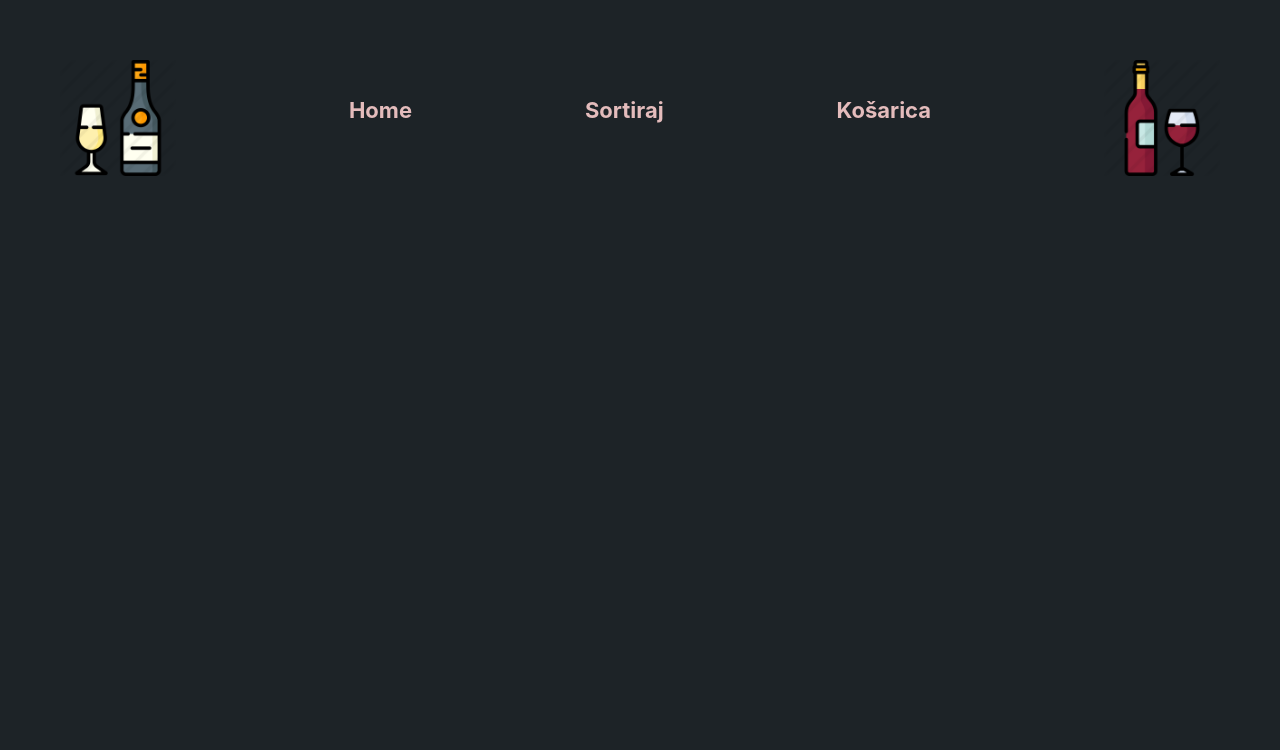
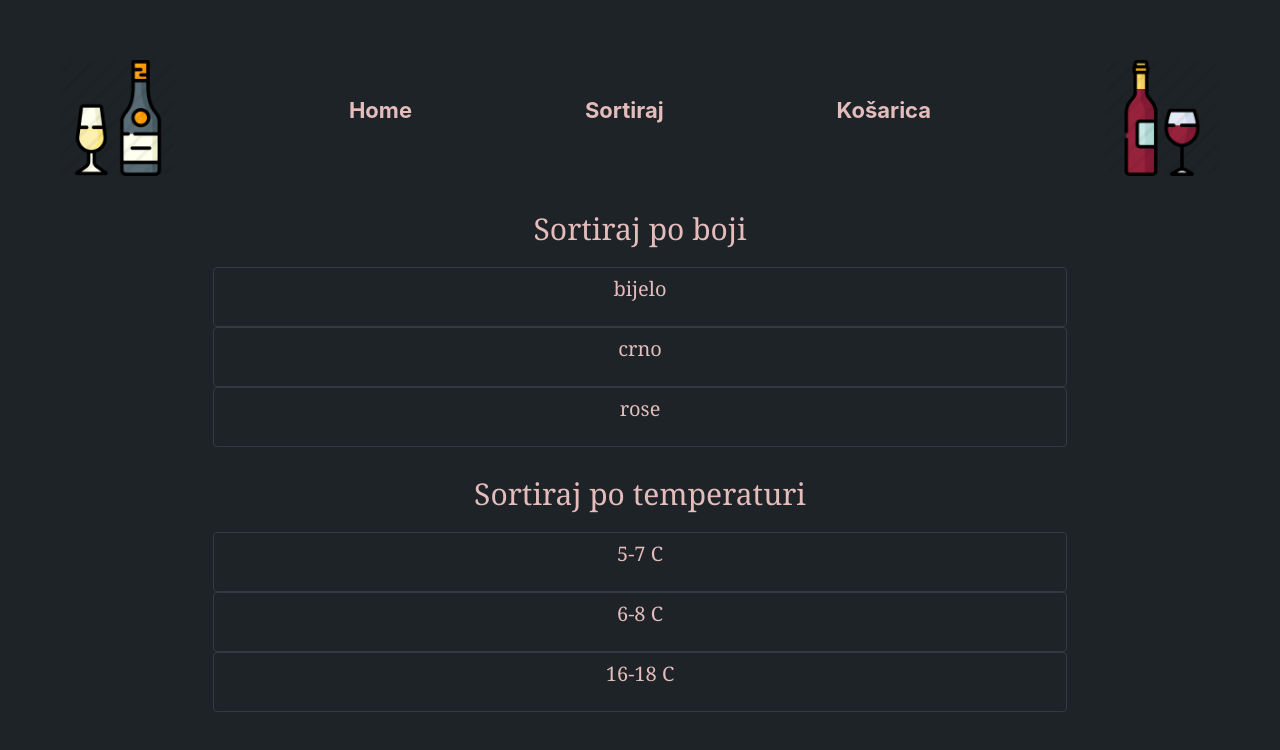
Before and after one commit to stela88/Wine_f, a Vue app: page /Sort in a window 1280 px wide. Shown: the top 750 px of the page. Built offline with nearby package versions, Linux system fonts and the light colour scheme.

Commit message:
Merlot i sort

```diff
--- a/src/router/index.js
+++ b/src/router/index.js
@@ -17,6 +17,14 @@ const routes = [
     path: '/Home',
     name: 'Home',
     component: Home
+  },
+  {
+    path: '/Sort',
+    name: 'Sort',
+    // route level code-splitting
+    // this generates a separate chunk (about.[hash].js) for this route
+    // which is lazy-loaded when the route is visited.
+    component: () => import(/* webpackChunkName: "about" */ '../views/Sort.vue')
   },
   {
     path: '/Kosarica',
--- a/src/views/Merlot.vue
+++ b/src/views/Merlot.vue
@@ -24,6 +24,34 @@ export default {
       winecard,
     }
   },
+  async mounted() {
+    fetch("http://localhost:3330/merlot")
+      .then((r) => {
+        return r.json();
+      })
+      .then((data) => {
+        console.log("Podaci s backenda, merlot", data);
+
+        this.winecard = data.map((element) => {
+          return {
+            logo: element.logo,
+            ime: element.name,
+            slika: element.img,
+            boja: element.color,
+            temp: element.temp,
+            cijena: element.price,
+            opis: element.about,
+            posluzi: element.serve,
+            jelo1: element.meal1,
+            jelo2: element.meal2,
+            jelo3: element.meal3,
+            link1: element.link1,
+            link2: element.link2,
+            link3: element.link3
+          };
+        });
+      });
+  },
   components: {
     WineCard
   }
--- a/src/views/Sort.vue
+++ b/src/views/Sort.vue
@@ -0,0 +1,78 @@
+<template>
+    <div>
+        <p class="main">Sortiraj po boji</p>
+        <button type="button" class="btn btn-dark"><p>bijelo</p></button><br>
+        <button type="button" class="btn btn-dark"><p>crno</p></button><br>
+        <button type="button" class="btn btn-dark"><p>rose</p></button><br><br>
+
+        <p class="main">Sortiraj po temperaturi</p>
+        <button type="button" class="btn btn-dark"><p>5-7 C</p></button><br>
+        <button type="button" class="btn btn-dark"><p>6-8 C</p></button><br>
+        <button type="button" class="btn btn-dark"><p>16-18 C</p></button>
+    </div>
+</template>
+
+<style scoped>
+.main{
+    color:#e4bcbc;
+    font-size: 30px;
+    font-family:Georgia, 'Times New Roman', Times, serif;
+}
+p{
+    color:#e4bcbc;
+    font-size: 20px;
+    font-family:Georgia, 'Times New Roman', Times, serif;
+}
+button{
+    text-emphasis-color: white;
+    width: 70%;
+    background-color: #1d2327;
+    box-decoration-break:slice;
+}
+
+</style>
+
+<script>
+import HomeCard from "../components/HomeCard.vue";
+import { Posts } from "@/services";
+//--iz service/index.js
+
+let cards = [];
+
+export default {
+  name: "Home",
+  data() {
+    return {
+      cards,
+    };
+  },
+  async mounted() {
+
+//trenutno ne radi ali ovo je dohvat prema id-u
+    //console.log(this.id);
+    //this.cards = await Posts.getOne(this.id);
+//   var bijelovino;
+
+//         fetch("http://localhost:3330/posts/bijelo")
+//           .then((r) => {
+//             return r.json();
+//           })
+//           .then((data=bijelovino) =>{
+//             console.log("Podaci s backenda", data);
+
+//             this.cards=data.map((element) => {
+//               return {
+//                 img: element.slika,
+//                 description: element.ime,
+//                 page: element.stranica,
+//                 color: element.boja
+//               };
+//             });
+//           });
+  },
+
+  components: {
+    HomeCard,
+  },
+};
+</script>
```
